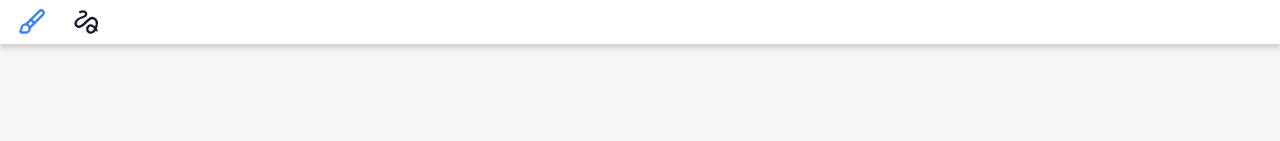
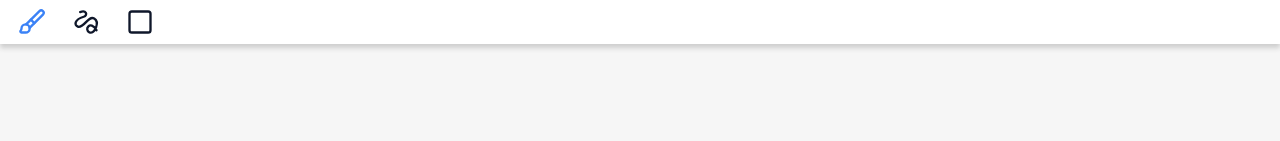
Before and after one commit to itsslava/paint-app, a React (Vite) app: page / in a window 1280 px wide. Shown: the top 141 px of the page. Built offline with nearby package versions, Linux system fonts and the light colour scheme.

Commit message:
feat: добавить инструмент Rectangle и кнопку в Toolbar

```diff
--- /dev/null
+++ b/src/shared/icons/RectangleIcon.tsx
@@ -0,0 +1,29 @@
+type IconProps = {
+	size?: number;
+	className?: string;
+	title?: string;
+};
+
+const RectangleIcon = ({ size = 22, className, title = 'Square' }: IconProps) => {
+	return (
+		<svg
+			xmlns="http://www.w3.org/2000/svg"
+			width={size}
+			height={size}
+			viewBox="0 0 24 24"
+			fill="none"
+			stroke="currentColor"
+			strokeWidth={2}
+			strokeLinecap="round"
+			strokeLinejoin="round"
+			role="img"
+			aria-hidden={title ? undefined : true}
+			className={className}
+		>
+			{title ? <title>{title}</title> : null}
+			<rect width="18" height="18" x="3" y="3" rx="2" />
+		</svg>
+	);
+};
+
+export default RectangleIcon;
--- a/src/shared/icons/index.ts
+++ b/src/shared/icons/index.ts
@@ -1,2 +1,3 @@
 export { default as BrushIcon } from './BrushIcon';
 export { default as LineIcon } from './LineIcon';
+export { default as RectangleIcon } from './RectangleIcon';
--- a/src/shared/tools/index.ts
+++ b/src/shared/tools/index.ts
@@ -1,3 +1,4 @@
 export { default as Tool } from './tool';
 export { default as Brush } from './brush';
 export { default as Line } from './line';
+export { default as Rectangle } from './rectangle';
--- /dev/null
+++ b/src/shared/tools/rectangle.ts
@@ -0,0 +1,62 @@
+import Tool from './tool';
+
+export default class Rectangle extends Tool {
+	private isDrawing = false;
+	private startX = 0;
+	private startY = 0;
+
+	private startImage: ImageData | null = null;
+
+	constructor(canvas: HTMLCanvasElement) {
+		super(canvas);
+		this.attach();
+	}
+
+	private attach(): void {
+		this.canvas.addEventListener('mousedown', this.handleMouseDown);
+		this.canvas.addEventListener('mousemove', this.handleMouseMove);
+		window.addEventListener('mouseup', this.handleMouseUp);
+	}
+
+	override destroy(): void {
+		this.canvas.removeEventListener('mousedown', this.handleMouseDown);
+		this.canvas.removeEventListener('mousemove', this.handleMouseMove);
+		window.removeEventListener('mouseup', this.handleMouseUp);
+	}
+
+	private draw(x: number, y: number, width: number, height: number): void {
+		this.ctx.beginPath();
+		this.ctx.rect(x, y, width, height);
+		this.ctx.stroke();
+	}
+
+	private handleMouseDown = (e: MouseEvent): void => {
+		this.isDrawing = true;
+
+		const { x, y } = this.getPos(e);
+		this.startX = x;
+		this.startY = y;
+
+		this.startImage = this.ctx.getImageData(0, 0, this.canvas.width, this.canvas.height);
+	};
+
+	private handleMouseMove = (e: MouseEvent): void => {
+		if (!this.isDrawing || !this.startImage) return;
+
+		const { x: currentX, y: currentY } = this.getPos(e);
+
+		const width = currentX - this.startX;
+		const height = currentY - this.startY;
+
+		this.ctx.putImageData(this.startImage, 0, 0);
+
+		this.draw(this.startX, this.startY, width, height);
+	};
+
+	private handleMouseUp = (): void => {
+		if (!this.isDrawing) return;
+		this.isDrawing = false;
+		this.ctx.closePath();
+		this.startImage = null;
+	};
+}
--- a/src/widgets/toolbar/ui/Toolbar.tsx
+++ b/src/widgets/toolbar/ui/Toolbar.tsx
@@ -2,14 +2,12 @@ import { observer } from 'mobx-react-lite';
 import toolState, { type ToolType } from '@shared/store/toolState';
 import canvasState from '@shared/store/canvasState';
 import { IconButton } from '@shared/ui';
-import { Brush, Line } from '@shared/tools';
-import { BrushIcon, LineIcon } from '@shared/icons';
+import { Brush, Line, Rectangle } from '@shared/tools';
+import { BrushIcon, LineIcon, RectangleIcon } from '@shared/icons';
 
 import styles from './toolbar.module.scss';
 
 const ToolBar = observer(() => {
-	const activeTool = toolState.activeTool;
-
 	const handleSelect = (key: ToolType) => {
 		const canvas = canvasState.canvas;
 
@@ -21,6 +19,9 @@ const ToolBar = observer(() => {
 		} else if (key === 'line') {
 			const instance = new Line(canvas);
 			toolState.setTool(instance, key);
+		} else if (key === 'rectangle') {
+			const instance = new Rectangle(canvas);
+			toolState.setTool(instance, key);
 		}
 	};
 	return (
@@ -28,7 +29,7 @@ const ToolBar = observer(() => {
 			<div className={styles.toolbar__group} role="group" aria-label="Tools">
 				<IconButton
 					label="Brush"
-					active={activeTool === 'brush'}
+					active={toolState.activeTool === 'brush'}
 					disabled={!canvasState.canvas}
 					onClick={() => handleSelect('brush')}
 				>
@@ -36,11 +37,19 @@ const ToolBar = observer(() => {
 				</IconButton>
 				<IconButton
 					label="Line"
-					active={activeTool === 'line'}
+					active={toolState.activeTool === 'line'}
 					disabled={!canvasState.canvas}
 					onClick={() => handleSelect('line')}
 				>
 					<LineIcon className={styles.toolbar__icon} />
+				</IconButton>
+				<IconButton
+					label="Rectangle"
+					active={toolState.activeTool === 'rectangle'}
+					disabled={!canvasState.canvas}
+					onClick={() => handleSelect('rectangle')}
+				>
+					<RectangleIcon className={styles.toolbar__icon} />
 				</IconButton>
 			</div>
 			<div className={styles.toolbar__group} role="group" aria-label="Actions"></div>
```
